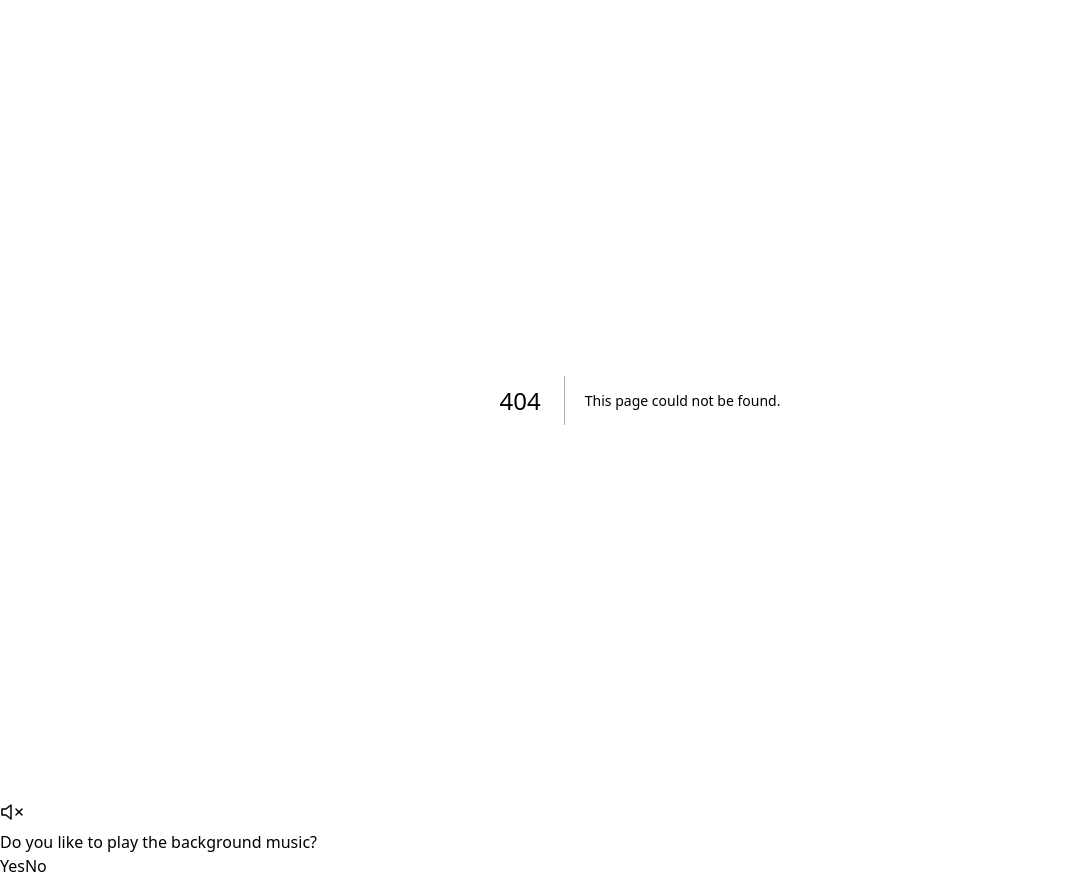
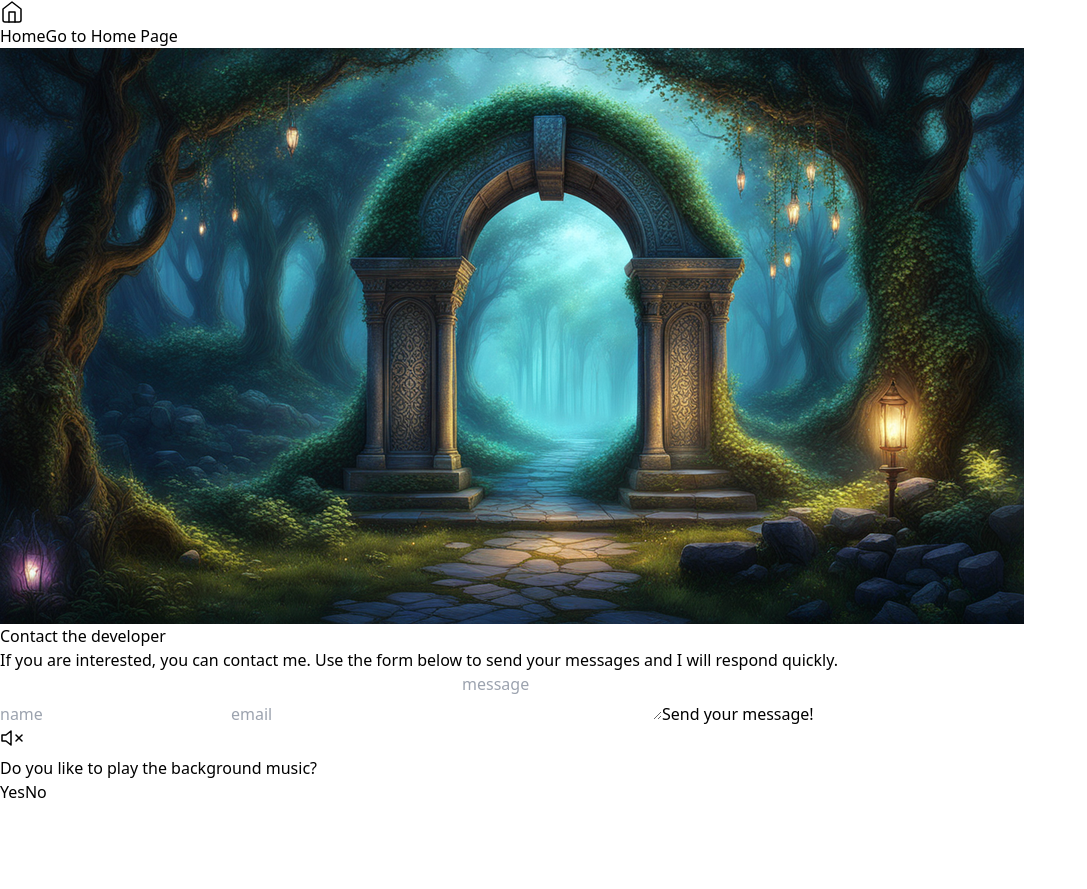
Before and after one commit to Andreww075/3d-portfolio, a Next.js app: page /contact in a window 1280 px wide. Before the commit this address had no page. Shown: the top 889 px of the page, without its empty margins (0-1087 px from the left). After the commit the page ends 815 px from the top, so only its background shows below. Built offline with nearby package versions, Linux system fonts and the light colour scheme.

Commit message:
Contact added

```diff
--- /dev/null
+++ b/src/app/(sub pages)/contact/page.tsx
@@ -0,0 +1,36 @@
+import Image from "next/image";
+import bg from '@/../public/background/contact-background.png';
+import Form from "@/components/contact/form";
+
+export const metadata = {
+  title: "Contact",
+};
+
+const Contact = () => {
+  return (
+    <>
+      <Image
+        src={bg}
+        alt="Next.js Portfolio website's contact page background image"
+        priority
+        sizes="100vw"
+        className="-z-50 fixed top-0 left-0 w-full h-full object-cover object-center opacity-50"
+      />
+
+      <article className="relative w-full flex flex-col items-center justify-center py-8 sm:py-0 space-y-8">
+        <div className="flex flex-col items-center justify-center space-y-6 w-full sm:w-3/4">
+          <h1 className="text-accent font-semibold text-center text-4xl capitalize">
+            Contact the developer
+          </h1>
+          <p className="text-center font-light text-sm xs:text-base">
+          If you are interested, you can contact me. Use the form below to send your
+          messages and I will respond quickly.
+          </p>
+        </div>
+        <Form />
+      </article>
+    </>
+  );
+};
+
+export default Contact
--- /dev/null
+++ b/src/components/contact/form.tsx
@@ -0,0 +1,165 @@
+"use client";
+
+import React from "react";
+import { useForm } from "react-hook-form";
+import emailjs from "@emailjs/browser";
+import { Toaster, toast } from "sonner";
+import { motion } from "framer-motion";
+
+const container = {
+  hidden: { opacity: 0 },
+  show: {
+    opacity: 1,
+    transition: {
+      staggerChildren: 0.3,
+      delayChildren: 0.2,
+    },
+  },
+};
+
+const item = {
+  hidden: { scale: 0 },
+  show: { scale: 1 },
+};
+
+const Form = () => {
+  const {
+    register,
+    handleSubmit,
+    formState: { errors },
+  } = useForm();
+
+  // eslint-disable-next-line @typescript-eslint/no-explicit-any
+  const sendEmail = (params:any) => {
+    const toastId = toast.loading("Sending your message, please wait...");
+
+    toast.info(
+      "Form submissions are demo-only here. Please checkout the final code repo to enable it. If you want to connect you can reach out to me via codebucks27@gmail.com.",
+      {
+        id: toastId,
+      }
+    );
+
+    // comment out the above toast.info and uncomment the below code to enable emailjs
+
+    emailjs
+      .send(
+        process.env.NEXT_PUBLIC_SERVICE_ID,
+        process.env.NEXT_PUBLIC_TEMPLATE_ID,
+        params,
+        {
+          publicKey: process.env.NEXT_PUBLIC_PUBLIC_KEY,
+          limitRate: {
+            throttle: 5000, // you can not send more then 1 email per 5 seconds
+          },
+        }
+      )
+      .then(
+        () => {
+          toast.success(
+            "I have received your message, I will get back to you soon!",
+            {
+              id: toastId,
+            }
+          );
+        },
+        // eslint-disable-next-line @typescript-eslint/no-unused-vars
+        (error) => {
+          toast.error(
+            "There was an error sending your message, please try again later!",
+            {
+              id: toastId,
+            }
+          );
+        }
+      );
+  };
+
+  // eslint-disable-next-line @typescript-eslint/no-explicit-any
+  const onSubmit = (data: any) => {
+    const templateParams = {
+      to_name: "Andreww075",
+      from_name: data.name,
+      reply_to: data.email,
+      message: data.message,
+    };
+
+    sendEmail(templateParams);
+  };
+
+  return (
+    <>
+      <Toaster richColors={true} />
+      <motion.form
+        variants={container}
+        initial="hidden"
+        animate="show"
+        onSubmit={handleSubmit(onSubmit)}
+        className="max-w-md w-full flex flex-col items-center justify-center space-y-4"
+      >
+        <motion.input
+          variants={item}
+          type="text"
+          placeholder="name"
+          {...register("name", {
+            required: "This field is required!",
+            minLength: {
+              value: 3,
+              message: "Name should be at least 3 characters long.",
+            },
+          })}
+          className="w-full p-2 rounded-md shadow-lg text-foreground focus:outline-none focus:ring-2 focus:ring-accent/50 custom-bg"
+        />
+        {errors.name && (
+          <span className="inline-block self-start text-accent">
+            {errors.name.message}
+          </span>
+        )}
+        <motion.input
+          variants={item}
+          type="email"
+          placeholder="email"
+          {...register("email", { required: "This field is required!" })}
+          className="w-full p-2 rounded-md shadow-lg text-foreground focus:outline-none focus:ring-2 focus:ring-accent/50 custom-bg"
+        />
+        {errors.email && (
+          <span className="inline-block self-start text-accent">
+            {errors.email.message}
+          </span>
+        )}
+        <motion.textarea
+          variants={item}
+          placeholder="message"
+          {...register("message", {
+            required: "This field is required!",
+            maxLength: {
+              value: 500,
+              message: "Message should be less than 500 characters",
+            },
+            minLength: {
+              value: 50,
+              message: "Message should be more than 50 characters",
+            },
+          })}
+          className="w-full p-2 rounded-md shadow-lg text-foreground focus:outline-none focus:ring-2 focus:ring-accent/50 custom-bg"
+        />
+        {errors.message && (
+          <span className="inline-block self-start text-accent">
+            {errors.message.message}
+          </span>
+        )}
+
+        <motion.input
+          variants={item}
+          value="Send your message!"
+          className="px-10 py-4 rounded-md shadow-lg bg-background border border-accent/30 border-solid
+      hover:shadow-glass-sm backdrop-blur-sm text-foreground focus:outline-none focus:ring-2 focus:ring-accent/50 cursor-pointer capitalize
+      "
+          type="submit"
+        />
+      </motion.form>
+    </>
+  );
+};
+
+export default Form;
--- a/src/components/render-model.tsx
+++ b/src/components/render-model.tsx
@@ -31,7 +31,7 @@ const RenderModel = ({ children, className }: Props) => {
         <Environment preset="dawn" />
       </Canvas>
     ) : (
-      <p className="text-gray-300 text-xl w-full hidden sm:block lg:hidden text-center absolute top-4 m-auto">WebGL not renderable on your device. the other portfolio features still work or you can view my <Link className="underline" href='https://nicolasportfolio-nicolas-projects-5730490e.vercel.app/'>other portfolio</Link></p>
+      <p className="text-gray-300 text-xl w-full hidden sm:block lg:block text-center absolute top-4 m-auto">WebGL not renderable on your device. the other portfolio features still work or you can view my <Link className="underline" href='https://nicolasportfolio-nicolas-projects-5730490e.vercel.app/'>other portfolio</Link></p>
     )}
     </>
   )
```
Also changed, not shown: src/app/(sub pages)/about/page.tsx (+44 -2 lines), src/components/about/index.tsx (+20 -21 lines).
